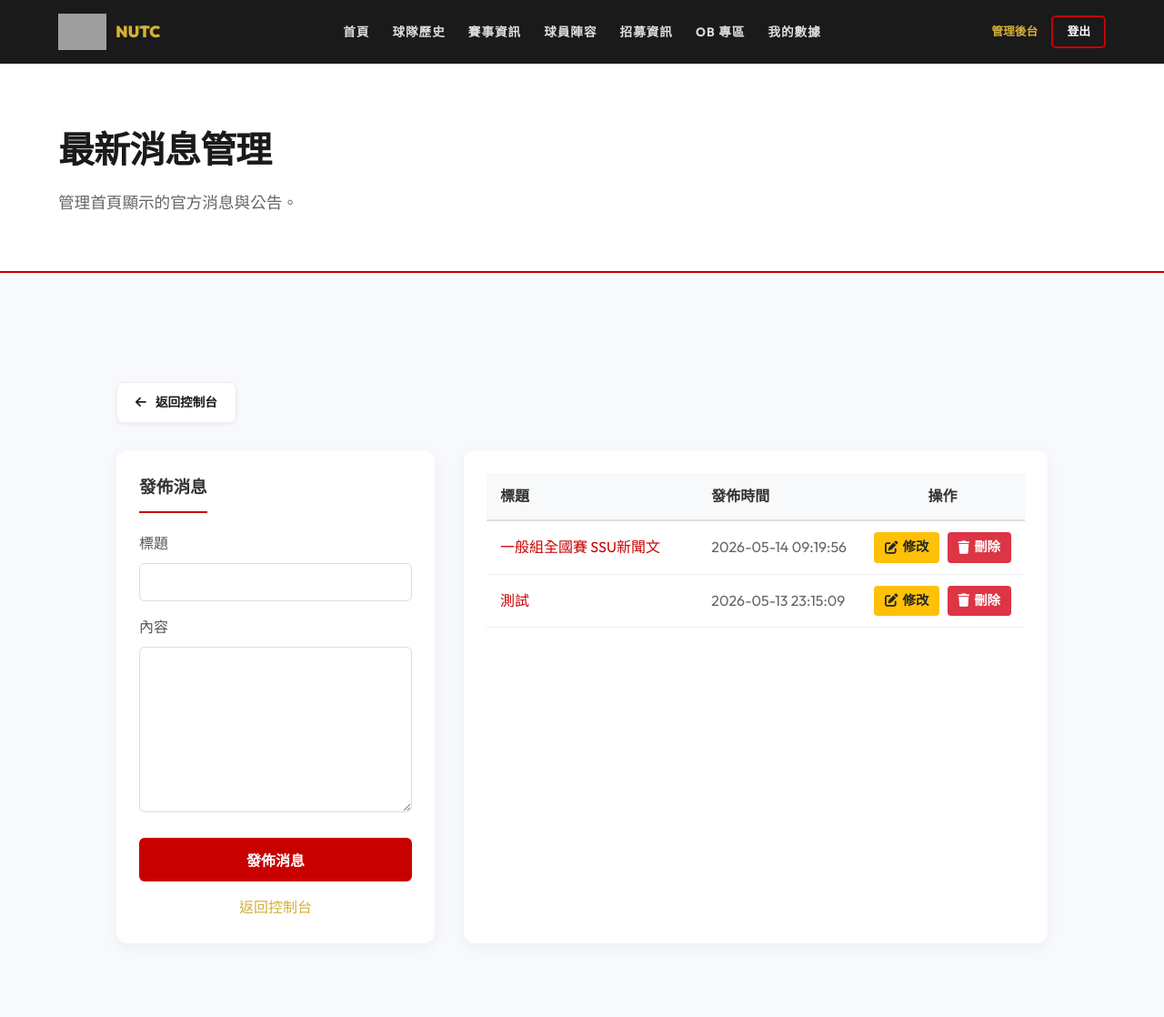
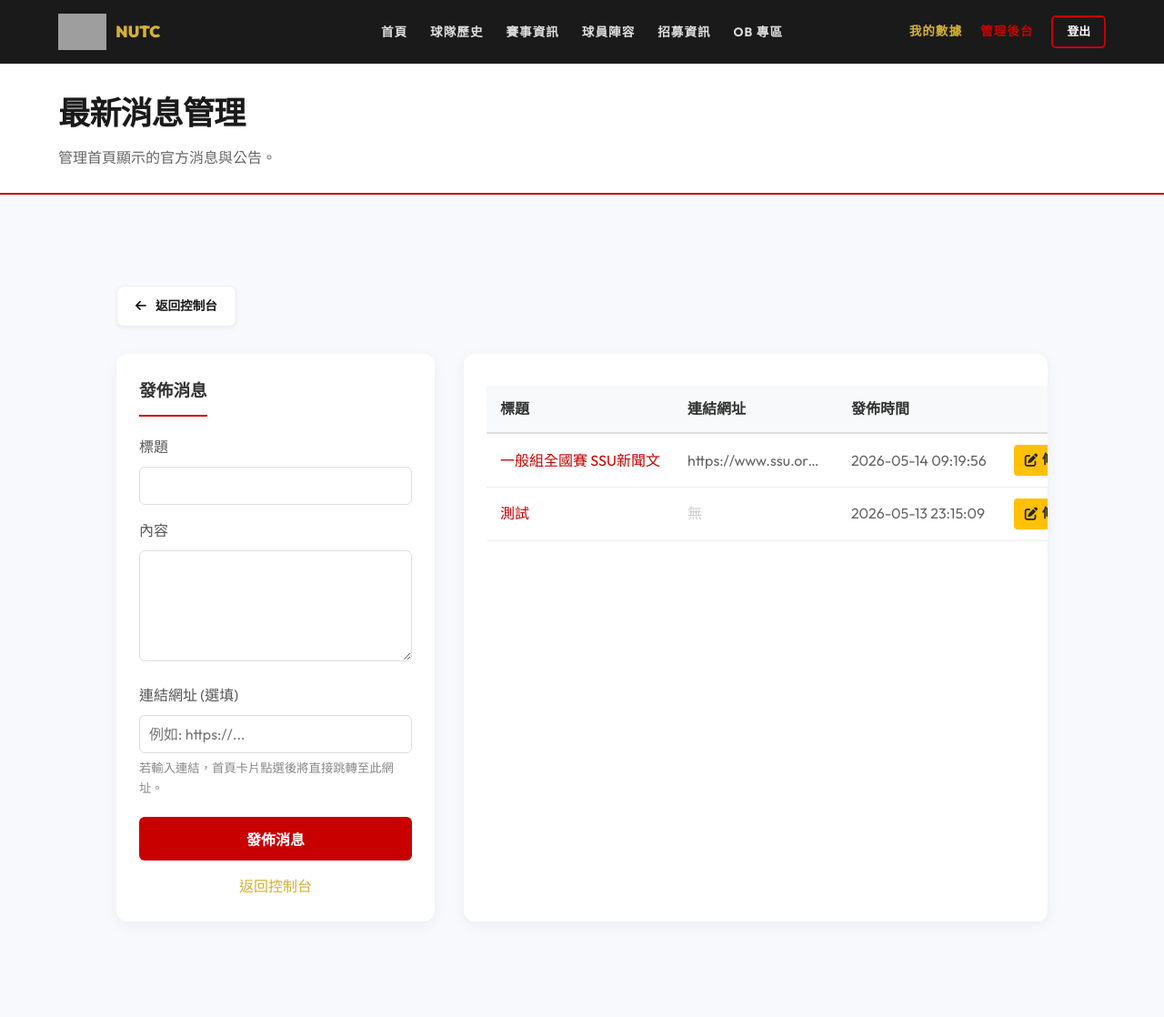
Before and after one commit to lzh082007/baseball_web, a PHP site: page /admin_news.php in a window 1280 px wide. Shown: the top 1118 px of the page at 91% size. Run offline with PHP 8.4, Linux system fonts and the light colour scheme; the visitor is signed in with stand-in values (Sample User, id 1); data comes from the database, SQL or seed files in the repository; both versions use the stored data as it was after the commit; grey boxes are pictures that could not be loaded.

Commit message:
“5/14資料庫更新及修改”

```diff
--- a/admin_news.php
+++ b/admin_news.php
@@ -7,18 +7,16 @@ if ($_SERVER['REQUEST_METHOD'] == 'POST') {
     if (isset($_POST['add'])) {
         $db->insert('news', [
             'title' => $_POST['title'],
-            'content' => $_POST['content']
-            // created_at will use DB default current_timestamp() if handled by DB,
-            // or we can let the Database.php insert handle it.
-            // In Database.php we see created_at is strictly handled for member table,
-            // but news table has DEFAULT current_timestamp(). So we don't need to specify it.
+            'content' => $_POST['content'],
+            'link' => $_POST['link']
         ]);
         $msg = '最新消息新增成功！';
     }
     if (isset($_POST['update'])) {
         $db->update('news', $_POST['news_id'], [
             'title' => $_POST['title'],
-            'content' => $_POST['content']
+            'content' => $_POST['content'],
+            'link' => $_POST['link']
         ]);
         $msg = '最新消息修改成功！';
     }
@@ -69,9 +67,14 @@ usort($newsRecords, function($a, $b) {
                         <label style="display: block; margin-bottom: 8px; font-weight: 500; color: #555;">標題</label>
                         <input type="text" name="title" class="form-control" style="width: 100%; padding: 10px; border: 1px solid #ddd; border-radius: 6px; box-sizing: border-box;" value="<?= $editRecord ? htmlspecialchars($editRecord['title']) : '' ?>" required>
                     </div>
+                    <div class="form-group" style="margin-bottom: 15px;">
+                        <label style="display: block; margin-bottom: 8px; font-weight: 500; color: #555;">內容</label>
+                        <textarea name="content" class="form-control" style="width: 100%; padding: 10px; border: 1px solid #ddd; border-radius: 6px; box-sizing: border-box; resize: vertical;" rows="5" required><?= $editRecord ? htmlspecialchars($editRecord['content']) : '' ?></textarea>
+                    </div>
                     <div class="form-group" style="margin-bottom: 20px;">
-                        <label style="display: block; margin-bottom: 8px; font-weight: 500; color: #555;">內容</label>
-                        <textarea name="content" class="form-control" style="width: 100%; padding: 10px; border: 1px solid #ddd; border-radius: 6px; box-sizing: border-box; resize: vertical;" rows="8" required><?= $editRecord ? htmlspecialchars($editRecord['content']) : '' ?></textarea>
+                        <label style="display: block; margin-bottom: 8px; font-weight: 500; color: #555;">連結網址 (選填)</label>
+                        <input type="text" name="link" class="form-control" style="width: 100%; padding: 10px; border: 1px solid #ddd; border-radius: 6px; box-sizing: border-box;" placeholder="例如: https://..." value="<?= $editRecord ? htmlspecialchars($editRecord['link'] ?? '') : '' ?>">
+                        <small style="color: #888; margin-top: 5px; display: block;">若輸入連結，首頁卡片點選後將直接跳轉至此網址。</small>
                     </div>
                     <?php if ($editRecord): ?>
                         <button type="submit" name="update" class="btn-submit" style="width: 100%; padding: 12px; background: var(--secondary); color: #1a1a1a; border: none; border-radius: 6px; cursor: pointer; font-weight: bold; transition: opacity 0.3s;">儲存修改</button>
@@ -88,20 +91,26 @@ usort($newsRecords, function($a, $b) {
                 <table class="admin-table" style="width: 100%; border-collapse: collapse;">
                     <thead>
                         <tr style="background: #f8f9fa; border-bottom: 2px solid #ddd;">
-                            <th style="padding: 12px 15px; text-align: left; color: #333; width: 50%;">標題</th>
-                            <th style="padding: 12px 15px; text-align: left; color: #333; width: 30%;">發佈時間</th>
-                            <th style="padding: 12px 15px; text-align: center; color: #333; width: 20%;">操作</th>
+                            <th style="padding: 12px 15px; text-align: left; color: #333;">標題</th>
+                            <th style="padding: 12px 15px; text-align: left; color: #333; width: 150px;">連結網址</th>
+                            <th style="padding: 12px 15px; text-align: left; color: #333; width: 180px;">發佈時間</th>
+                            <th style="padding: 12px 15px; text-align: center; color: #333; width: 180px;">操作</th>
                         </tr>
                     </thead>
                     <tbody>
                         <?php if (empty($newsRecords)): ?>
                         <tr>
-                            <td colspan="3" style="padding: 20px; text-align: center; color: #777;">目前沒有最新消息。</td>
+                            <td colspan="4" style="padding: 20px; text-align: center; color: #777;">目前沒有最新消息。</td>
                         </tr>
                         <?php else: ?>
                             <?php foreach ($newsRecords as $news): ?>
                                 <tr style="border-bottom: 1px solid #eee; transition: background 0.3s;">
                                     <td style="padding: 12px 15px; font-weight: 500; color: var(--primary);"><?= htmlspecialchars($news['title']) ?></td>
+                                    <td style="padding: 12px 15px; color: #666;">
+                                        <div style="max-width: 150px; overflow: hidden; text-overflow: ellipsis; white-space: nowrap;" title="<?= !empty($news['link']) ? htmlspecialchars($news['link']) : '' ?>">
+                                            <?= !empty($news['link']) ? htmlspecialchars($news['link']) : '<span style="color: #ccc;">無</span>' ?>
+                                        </div>
+                                    </td>
                                     <td style="padding: 12px 15px; color: #666;"><?= htmlspecialchars($news['created_at']) ?></td>
                                     <td style="padding: 12px 15px; text-align: center; white-space: nowrap;">
                                         <a href="admin_news.php?edit_id=<?= $news['news_id'] ?>" class="admin-action-btn admin-btn-edit"><i class="fas fa-edit"></i> 修改</a>
--- a/assets/css/style.css
+++ b/assets/css/style.css
@@ -95,8 +95,38 @@ nav {
     transform: translateY(-3px);
 }
 
+.header-nav-link,
+.nav-links a {
+    color: var(--text-white); /* Default: White */
+    text-decoration: none;
+    font-weight: 700;
+    font-size: 0.85rem;
+    transition: var(--transition);
+    text-transform: uppercase;
+    display: inline-block;
+    letter-spacing: 1px;
+    opacity: 0.85;
+}
+
+.header-nav-link:hover,
+.nav-links a:hover {
+    color: var(--secondary) !important;
+    transform: translateY(-3px);
+}
+
+.header-nav-link.active,
 .nav-links li.active a {
-    color: var(--primary);
+    color: var(--primary) !important;
+}
+
+/* Specific Gold Links for My Data & Admin */
+.gold-link {
+    color: var(--secondary) !important;
+    opacity: 1;
+}
+.gold-link:hover,
+.gold-link.active {
+    color: var(--primary) !important;
 }
 
 .btn-login {
@@ -116,15 +146,15 @@ nav {
 
 /* Page Header (Replacing Hero) */
 .page-header {
-    padding: 60px 5%;
+    padding: 25px 5%; /* Even shorter */
     background-color: #fff;
     border-bottom: 2px solid var(--primary);
-    margin-bottom: 40px;
+    margin-bottom: 20px;
     text-align: left;
 }
 
 .page-header h1 {
-    font-size: 2.5rem;
+    font-size: 2.2rem;
     font-weight: 900;
     color: var(--bg-dark);
     text-transform: uppercase;
@@ -135,9 +165,9 @@ nav {
 }
 
 .page-header p {
-    font-size: 1.1rem;
+    font-size: 1rem;
     color: #666;
-    margin-top: 10px;
+    margin-top: 5px;
     font-weight: 500;
 }
 
@@ -329,6 +359,39 @@ footer {
     background: #A00000;
 }
 
+.admin-table {
+    width: 100%;
+    border-collapse: collapse;
+    margin-top: 10px;
+}
+
+.admin-table th,
+.admin-table td {
+    padding: 12px 15px;
+    text-align: left;
+    border-bottom: 1px solid #eee;
+}
+
+.admin-table th {
+    background: #f8f9fa;
+    font-weight: 700;
+    color: #333;
+    border-bottom: 2px solid #ddd;
+}
+
+.admin-table tr:hover {
+    background: #fdfdfd;
+}
+
+/* Ensure Action buttons don't overflow */
+.admin-table th:last-child,
+.admin-table td:last-child {
+    text-align: center;
+    width: 180px;
+    min-width: 180px;
+    white-space: nowrap;
+}
+
 /* Checkbox Styles */
 .checkbox-group {
     display: grid;
@@ -421,7 +484,7 @@ footer {
 }
 .search-bar-btn {
     height: 100%;
-    padding: 0 25px;
+    padding: 0 30px; /* Increased padding */
     background: var(--primary);
     color: white;
     border: none;
@@ -434,6 +497,7 @@ footer {
     justify-content: center;
     gap: 8px;
     white-space: nowrap;
+    flex-shrink: 0; /* Prevent the button from being squashed */
 }
 .search-bar-btn:hover {
     background: #A00000;
--- a/includes/header.php
+++ b/includes/header.php
@@ -57,21 +57,19 @@
                 <li class="<?= basename($_SERVER['PHP_SELF']) == 'players.php' ? 'active' : '' ?>"><a href="players.php">球員陣容</a></li>
                 <li class="<?= basename($_SERVER['PHP_SELF']) == 'join.php' ? 'active' : '' ?>"><a href="join.php">招募資訊</a></li>
                 <li class="<?= basename($_SERVER['PHP_SELF']) == 'ob.php' ? 'active' : '' ?>"><a href="ob.php">OB 專區</a></li>
-                <?php if (isLoggedIn()): ?>
-                    <li class="<?= strpos($_SERVER['PHP_SELF'], 'dashboard') !== false ? 'active' : '' ?>"><a href="member_dashboard.php">我的數據</a></li>
-                <?php endif; ?>
             </ul>
         </div>
 
-        <div class="user-action">
+        <div class="user-action" style="display: flex; align-items: center; gap: 20px;">
             <?php if (isLoggedIn()): ?>
+                <a href="member_dashboard.php" class="header-nav-link gold-link <?= basename($_SERVER['PHP_SELF']) == 'member_dashboard.php' ? 'active' : '' ?>">我的數據</a>
                 <?php if (isAdmin()): ?>
-                    <a href="admin_dashboard.php" style="margin-right: 15px; color: var(--secondary); text-decoration: none; font-size: 0.8rem; font-weight: 700;">管理後台</a>
+                    <a href="admin_dashboard.php" class="header-nav-link gold-link <?= strpos(basename($_SERVER['PHP_SELF']), 'admin_') === 0 ? 'active' : '' ?>">管理後台</a>
                 <?php endif; ?>
                 <a href="logout.php" class="btn-login" style="background: transparent; color: var(--text-white); border: 2px solid var(--primary); padding: 5px 15px; font-size: 0.8rem;">登出</a>
             <?php else: ?>
                 <a href="login.php" class="btn-login" style="padding: 5px 20px; font-size: 0.9rem;">登入</a>
-                <a href="register.php" style="margin-left: 10px; color: var(--text-white); text-decoration: none; font-size: 0.8rem;">註冊</a>
+                <a href="register.php" class="header-nav-link <?= basename($_SERVER['PHP_SELF']) == 'register.php' ? 'active' : '' ?>" style="margin-left: 10px;">註冊</a>
             <?php endif; ?>
         </div>
     </nav>
```
Also changed, not shown: admin_contact.php (+9 -7 lines), baseball_web.sql (+16 -14 lines), index.php (+6 -3 lines), 1 other file.
